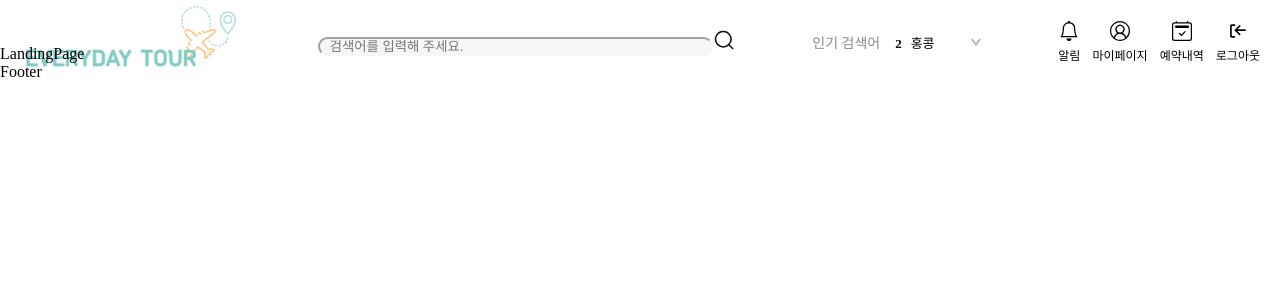
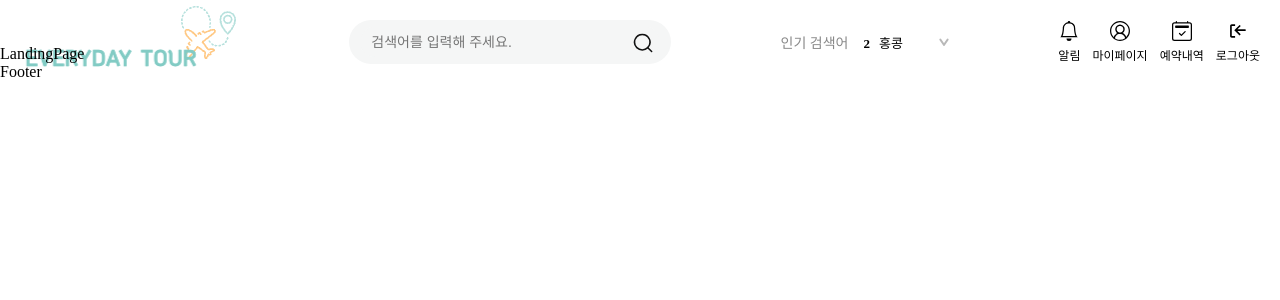
Before and after one commit to heekyungdo/everyday-tour, a React (Vite) app in the folder everyday-tour/front/: page / in a window 1280 px wide. Shown: the top 300 px of the page. Built offline with nearby package versions, Linux system fonts and the light colour scheme.

Commit message:
header 검색창 ui

```diff
--- a/everyday-tour/front/src/layouts/Header/Sections/PopularSearch.tsx
+++ b/everyday-tour/front/src/layouts/Header/Sections/PopularSearch.tsx
@@ -23,6 +23,7 @@ const PopularSearch = () => {
     <PopularSearchWrapper>
       <TitleText>인기 검색어</TitleText>
       <SwiperStyle
+      loop={true}
       slidesPerView={'auto'}
       centeredSlides={true}
       autoHeight={true}
@@ -32,8 +33,6 @@ const PopularSearch = () => {
         disableOnInteraction: false,
       }}
       spaceBetween={30}
-      onSlideChange={() => console.log('slide change')}
-      onSwiper={(swiper) => console.log(swiper)}
       modules={[Autoplay]}
     >
       {searchList.map((place)=>(
--- a/everyday-tour/front/src/layouts/Header/Sections/SearchInput.tsx
+++ b/everyday-tour/front/src/layouts/Header/Sections/SearchInput.tsx
@@ -1,14 +1,38 @@
-import React from 'react'
+import React, { useRef, useState } from 'react'
 import iconSearch from '../../../assets/icons/icon_search.svg'
 import styled from 'styled-components'
 
 const SearchInput = () => {
+  const [clickSearch, setClickSearch] = useState(false)
+  const inputRef = useRef<HTMLInputElement>(null);
+  const handleChange = (e:React.ChangeEvent<HTMLInputElement>) => {
+
+  }
+
+  const handleClick = () => {
+    // if (inputRef.current !== null) {
+    //   inputRef.current.disabled ? setClickSearch(false)
+    //   inputRef.current.focus() ? setClickSearch(true)
+    // }
+    setClickSearch(!clickSearch)
+  }
+
+
   return (
     <SearchWrapper>
-      <InputSearch
-      type="text"
-      placeholder='검색어를 입력해 주세요.'/>
-      <img src={iconSearch} alt="search"/>
+      <Inputwrapper
+      className={`input-search ${clickSearch}`} >
+      <label htmlFor='search'></label>
+         <InputSearch
+           id="search"
+           type="text"
+           placeholder='검색어를 입력해 주세요.'
+           onChange={handleChange}
+           onClick={handleClick}
+           ref={inputRef}
+           />
+      </Inputwrapper>
+      <SearchImg src={iconSearch} alt="search"/>
     </SearchWrapper>
   )
 }
@@ -16,14 +40,41 @@ const SearchInput = () => {
 export default SearchInput
 
 const SearchWrapper = styled.div`
-    height: 100%;
-
+    position:relative;
+    .input-search.false {
+      border: none;
+      box-shadow: none;
+    };
+    .input-search.true {
+      border: 1px solid #82CBC4;
+      box-shadow: 0 0 3px #1670BE;
+      outline-offset: 0;
+      outline: none;
+  };
 `
 
+const Inputwrapper = styled.div`
+  background: #f5f6f6;
+  border-color: #f5f6f6;
+  padding:7px 11px;
+  border-radius: 22px;
+`
+
+
 const InputSearch = styled.input`
-    padding-left: 10px;
-    background-color: #f5f6f6;
+    padding:7px 11px;
     border-color: #f5f6f6;
+    background: #f5f6f6;
+    width:300px;
+    font-size:14px;
+    outline:none;
+    border:none;
     border-radius: 22px;
-    width:395px;
 `
+
+const SearchImg = styled.img`
+position: absolute;
+right: 17px;
+top: 12px;
+cursor:pointer;
+`
```
